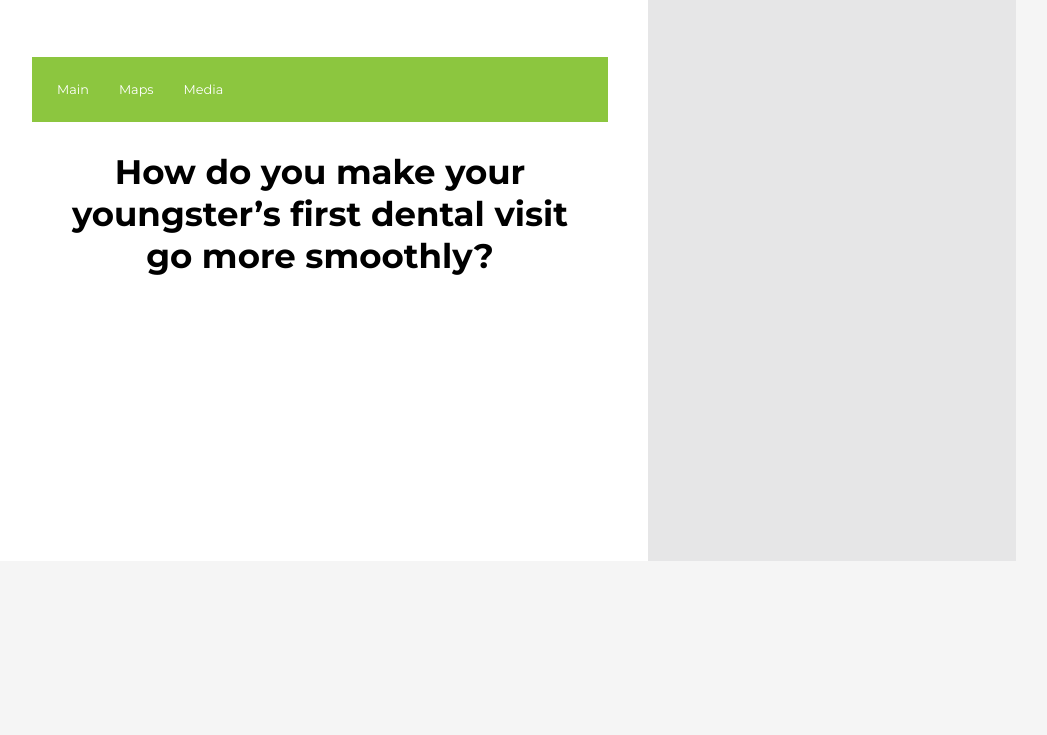
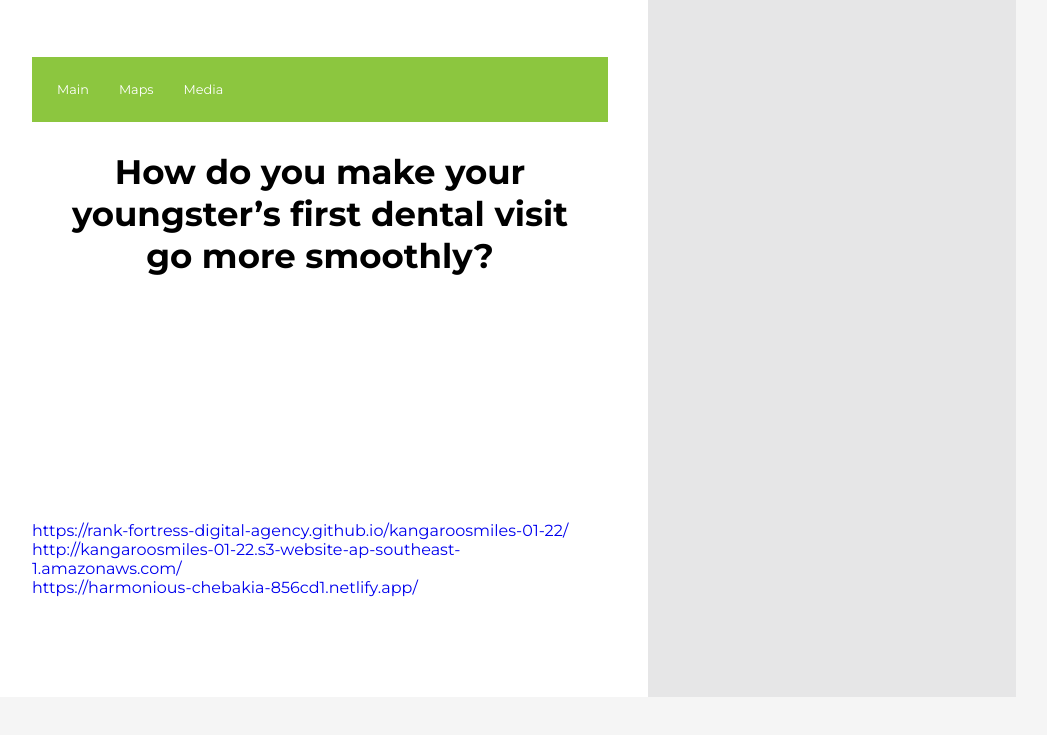
Before and after one commit to Rank-Fortress-Digital-Agency/kangaroosmiles-01-22, a plain HTML site: page index.html in a window 1280 px wide. Shown: the part 6892-7627 px from the top of the page, without its empty margins (136-1183 px from the left). Before the commit the page ends 7493 px from the top, so only its background shows below. Drawn offline with Linux system fonts and the light colour scheme.

Commit message:
Add files via upload

```diff
--- a/index.html
+++ b/index.html
@@ -293,7 +293,15 @@ img {
 
         <!-- CLOUD STACK SITE -->
 
+      <section>
+          <a target="_bLank"
+                href="https://rank-fortress-digital-agency.github.io/kangaroosmiles-01-22/">https://rank-fortress-digital-agency.github.io/kangaroosmiles-01-22/</a><br>
+          <a target="_bLank"
+                href="http://kangaroosmiles-01-22.s3-website-ap-southeast-1.amazonaws.com/">http://kangaroosmiles-01-22.s3-website-ap-southeast-1.amazonaws.com/</a><br>
+          <a target="_bLank"
+                href="https://harmonious-chebakia-856cd1.netlify.app/">https://harmonious-chebakia-856cd1.netlify.app/</a>
       </section>
+
 
     </div>
 
```
